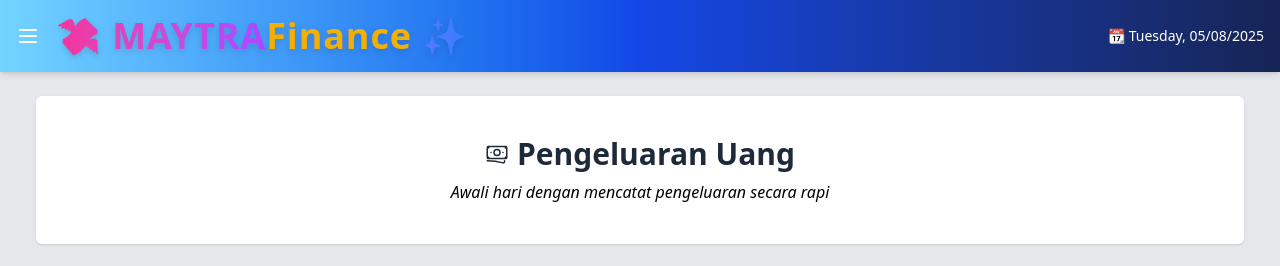
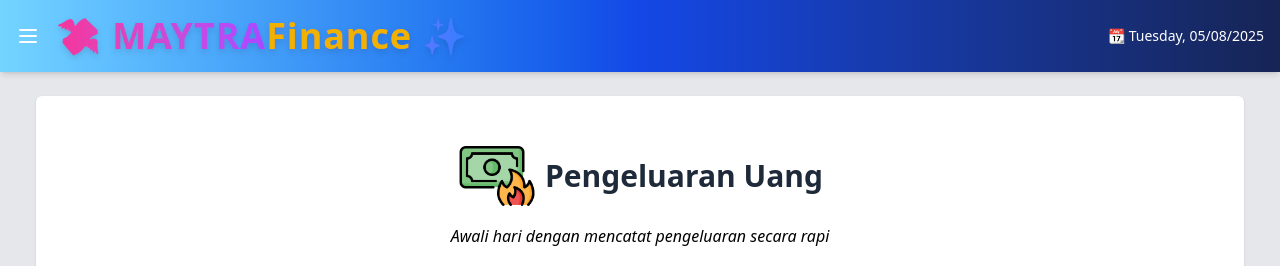
Before and after one commit to citraa28/pengelolaan-keuangan, a Vue app: page /pengeluaran in a window 1280 px wide. Shown: the top 266 px of the page. Built offline with nearby package versions, Linux system fonts and the light colour scheme; no server answers.

Commit message:
Mengganti icon halaman pengeluaran

```diff
--- a/src/pages/PengeluaranPage.vue
+++ b/src/pages/PengeluaranPage.vue
@@ -6,20 +6,11 @@
         <h1
           class="text-3xl font-bold font-inter pb-2 text-gray-800 flex items-center gap-2"
         >
-          <svg
-            xmlns="http://www.w3.org/2000/svg"
-            fill="none"
-            viewBox="0 0 24 24"
-            stroke-width="1.5"
-            stroke="currentColor"
-            class="size-6"
-          >
-            <path
-              stroke-linecap="round"
-              stroke-linejoin="round"
-              d="M2.25 18.75a60.07 60.07 0 0 1 15.797 2.101c.727.198 1.453-.342 1.453-1.096V18.75M3.75 4.5v.75A.75.75 0 0 1 3 6h-.75m0 0v-.375c0-.621.504-1.125 1.125-1.125H20.25M2.25 6v9m18-10.5v.75c0 .414.336.75.75.75h.75m-1.5-1.5h.375c.621 0 1.125.504 1.125 1.125v9.75c0 .621-.504 1.125-1.125 1.125h-.375m1.5-1.5H21a.75.75 0 0 0-.75.75v.75m0 0H3.75m0 0h-.375a1.125 1.125 0 0 1-1.125-1.125V15m1.5 1.5v-.75A.75.75 0 0 0 3 15h-.75M15 10.5a3 3 0 1 1-6 0 3 3 0 0 1 6 0Zm3 0h.008v.008H18V10.5Zm-12 0h.008v.008H6V10.5Z"
-            />
-          </svg>
+          <img
+            src="../assets/pengeluaran.png"
+            alt="Icon pengeluaran"
+            class="w-20 h-20 object-contain"
+          />
           Pengeluaran Uang
         </h1>
         <p><i>Awali hari dengan mencatat pengeluaran secara rapi</i></p>
```
Also changed, not shown: src/assets/pengeluaran.png (added).
